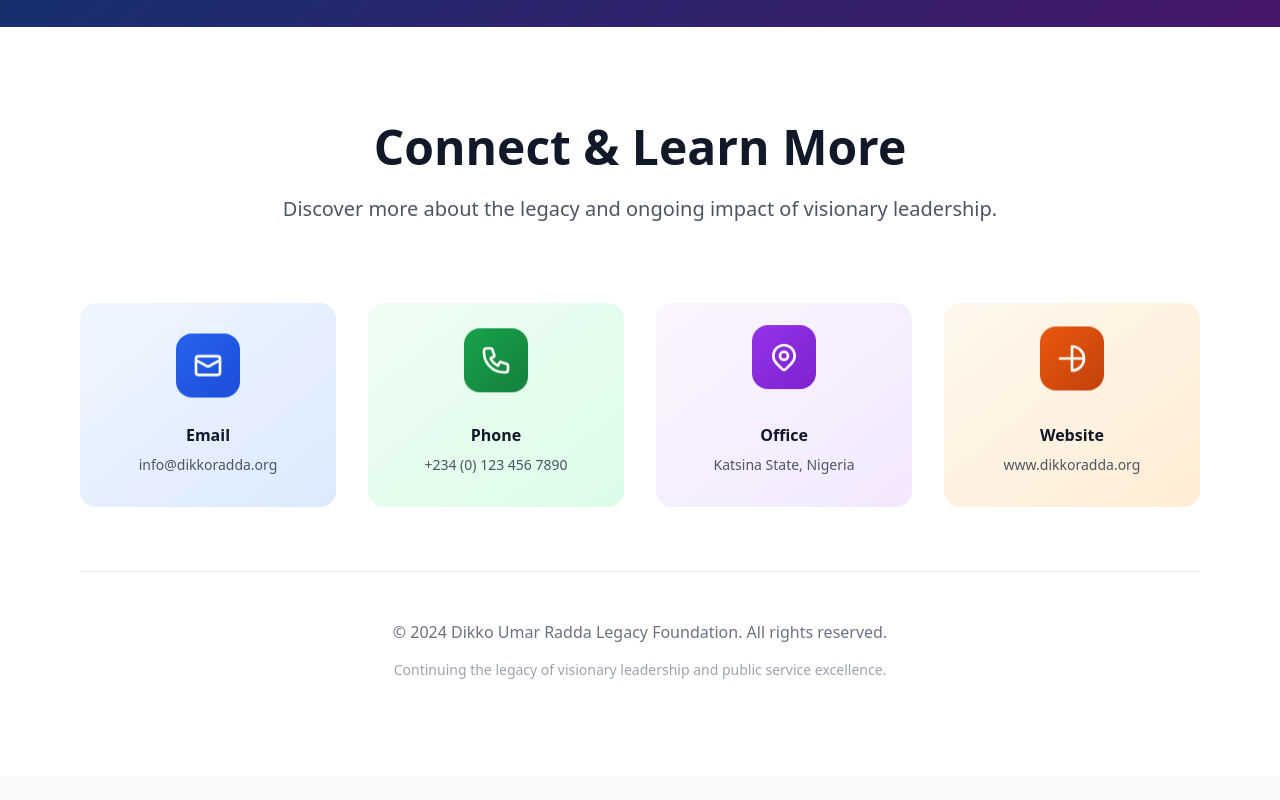
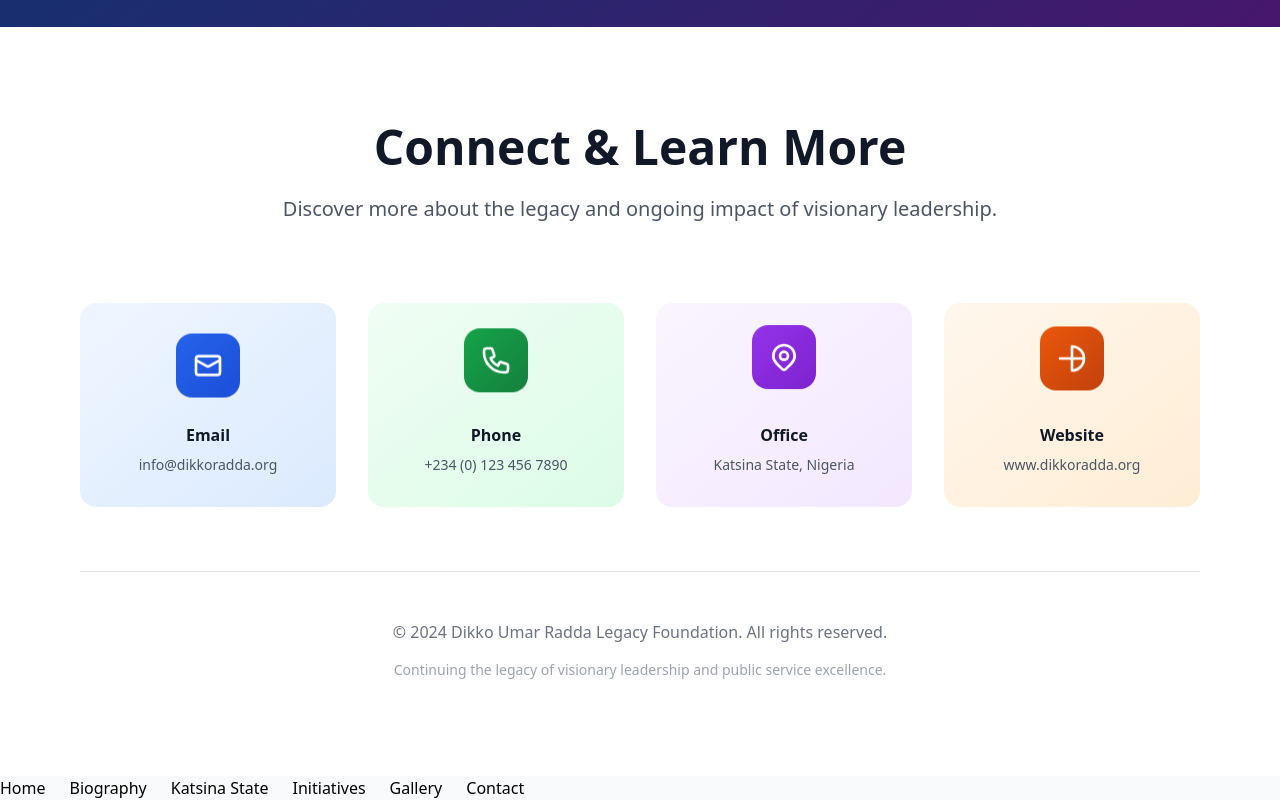
Before and after one commit to SuleimanRabe/Dikko-Umar-Radda-Lagacy, a plain HTML site: page index.html in a window 1280 px wide. Shown: the part 5220-6020 px from the top of the page. Before the commit the page ends 5996 px from the top, so only its background shows below. Drawn offline with nearby package versions, Linux system fonts and the light colour scheme; animation ran at ten frames a second.

Commit message:
Update index.html

```diff
--- a/index.html
+++ b/index.html
@@ -755,4 +755,11 @@
         });
     </script>
 <script>(function(){function c(){var b=a.contentDocument||a.contentWindow.document;if(b){var d=b.createElement('script');d.innerHTML="window.__CF$cv$params={r:'987fc69b716426f7',t:'MTc1OTM2MTcxOS4wMDAwMDA='};var a=document.createElement('script');a.nonce='';a.src='/cdn-cgi/challenge-platform/scripts/jsd/main.js';document.getElementsByTagName('head')[0].appendChild(a);";b.getElementsByTagName('head')[0].appendChild(d)}}if(document.body){var a=document.createElement('iframe');a.height=1;a.width=1;a.style.position='absolute';a.style.top=0;a.style.left=0;a.style.border='none';a.style.visibility='hidden';document.body.appendChild(a);if('loading'!==document.readyState)c();else if(window.addEventListener)document.addEventListener('DOMContentLoaded',c);else{var e=document.onreadystatechange||function(){};document.onreadystatechange=function(b){e(b);'loading'!==document.readyState&&(document.onreadystatechange=e,c())}}}})();</script></body>
-</html>
+</html><ul class="flex space-x-6">
+  <li><a href="index.html">Home</a></li>
+  <li><a href="biography.html">Biography</a></li>
+  <li><a href="katsina.html">Katsina State</a></li>
+  <li><a href="initiatives.html">Initiatives</a></li>
+  <li><a href="gallery.html">Gallery</a></li>
+  <li><a href="contact.html">Contact</a></li>
+</ul>
```
